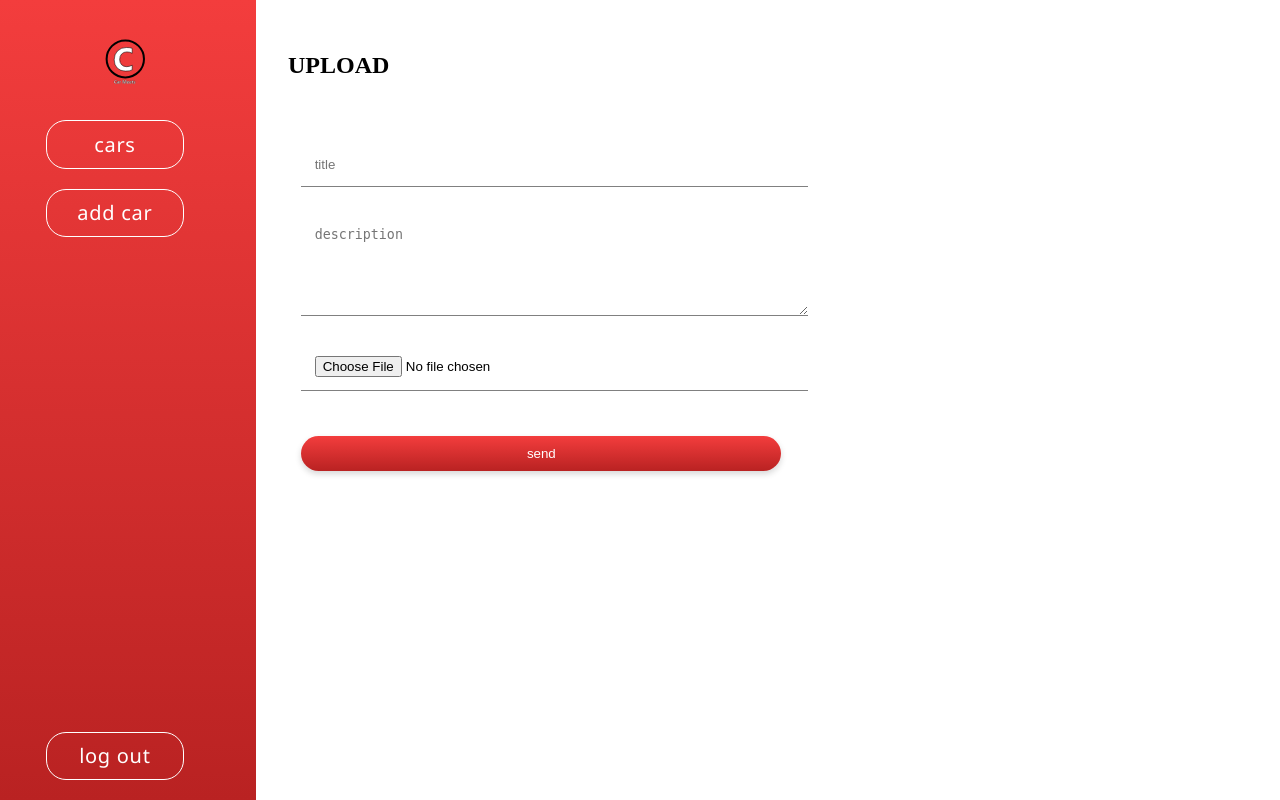
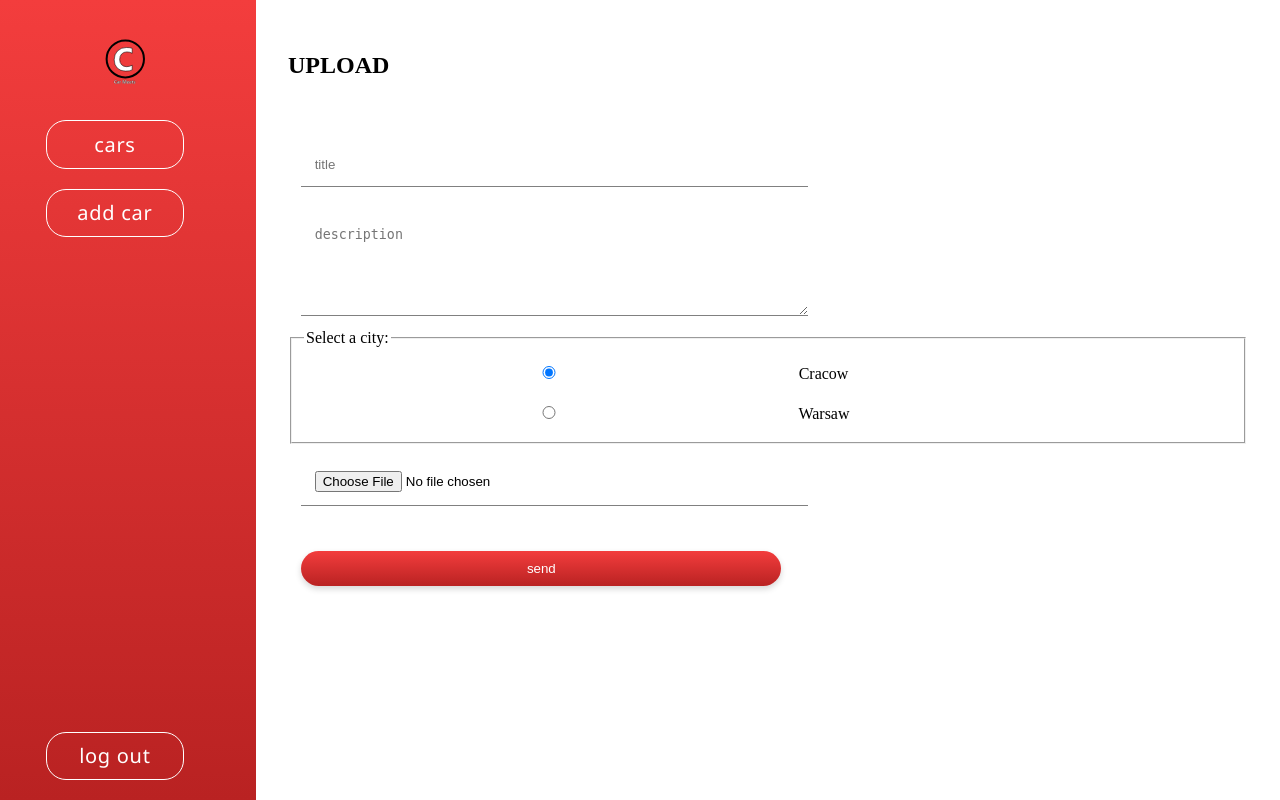
Before and after one commit to bturecki/WDPAI, a PHP site: page /public/views/add-car.php in a window 1280 px wide. Run offline with PHP 8.4, Linux system fonts and the light colour scheme; some libraries are stand-ins or nearby versions.

Commit message:
Add city to car

```diff
--- a/public/views/add-car.php
+++ b/public/views/add-car.php
@@ -27,6 +27,21 @@
                     <input name="title" type="text" placeholder="title">
                     <textarea name="description" rows=5 placeholder="description"></textarea>
 
+                <fieldset>
+                    <legend>Select a city:</legend>
+
+                    <div>
+                    <input type="radio" id="cracow" name="city" value="1"
+                            checked>
+                    <label for="Cracow">Cracow</label>
+                    </div>
+
+                    <div>
+                    <input type="radio" id="warsaw" name="city" value="2">
+                    <label for="warsaw">Warsaw</label>
+                    </div>
+                </fieldset>
+
                     <input type="file" name="file"/><br/>
                     <button type="submit">send</button>
                 </form>
--- a/src/controllers/CarController.php
+++ b/src/controllers/CarController.php
@@ -35,7 +35,7 @@ class CarController extends AppController {
                 dirname(__DIR__).self::UPLOAD_DIRECTORY.$_FILES['file']['name']
             );
 
-            $car = new Car($_POST['title'], $_POST['description'], $_FILES['file']['name']);
+            $car = new Car($_POST['title'], $_POST['description'], $_FILES['file']['name'], $_POST['city']);
             $this->carRepository->addCar($car);
             $url = "http://$_SERVER[HTTP_HOST]";
             header("Location: {$url}/cars");
--- a/src/repository/CarRepository.php
+++ b/src/repository/CarRepository.php
@@ -33,8 +33,8 @@ class CarRepository extends Repository
     {
         $date = new DateTime();
         $stmt = $this->database->connect()->prepare('
-            INSERT INTO t_car (make, model, image, car_owner)
-            VALUES (?, ?, ?, ?)
+            INSERT INTO t_car (make, model, image, city_id, car_owner)
+            VALUES (?, ?, ?, ?, ?)
         ');
 
         session_start();
@@ -44,6 +44,7 @@ class CarRepository extends Repository
             $car->getTitle(),
             $car->getDescription(),
             $car->getImage(),
+            $car->getCity(),
             $addedById
         ]);
     }
```
Also changed, not shown: public/uploads/388411.jpg (added), public/uploads/tipo-184-kit-1.jpg (added).
